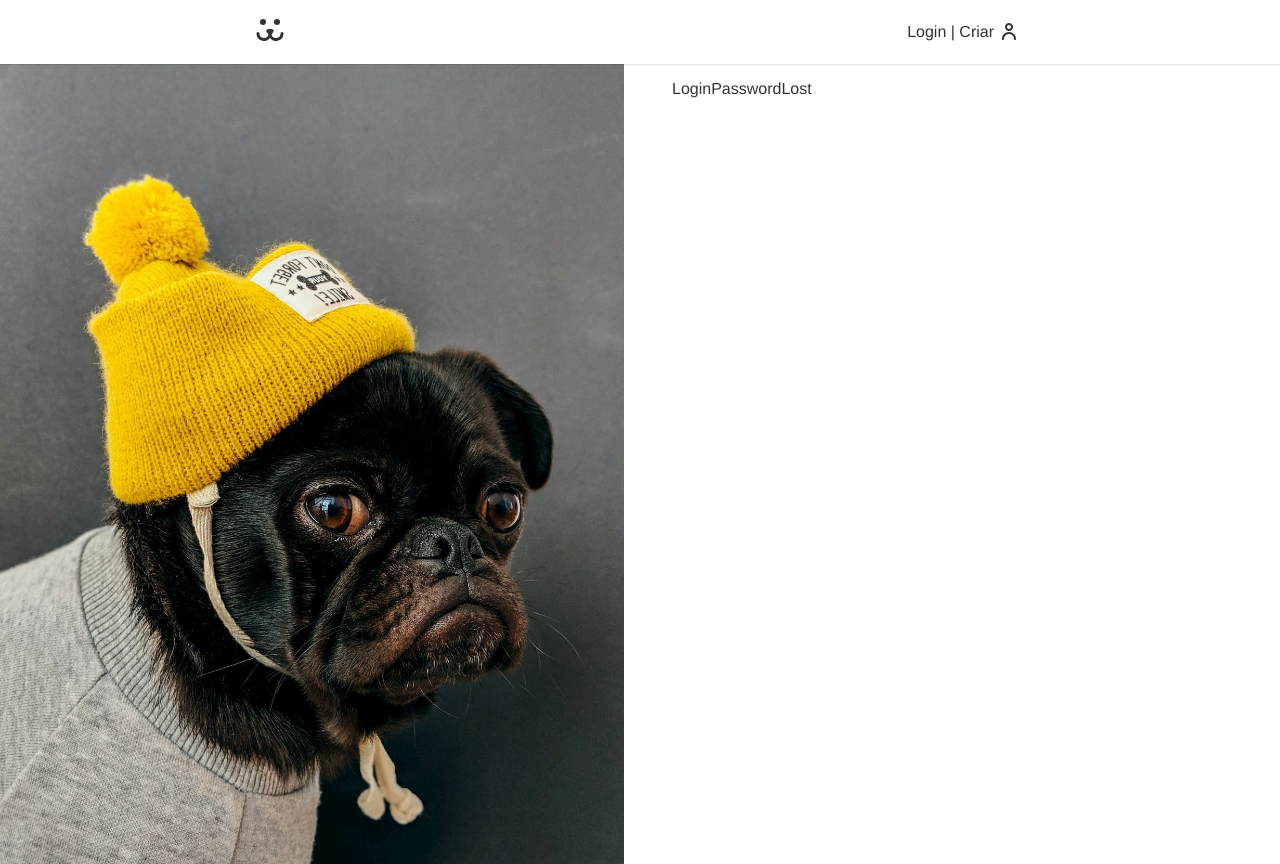
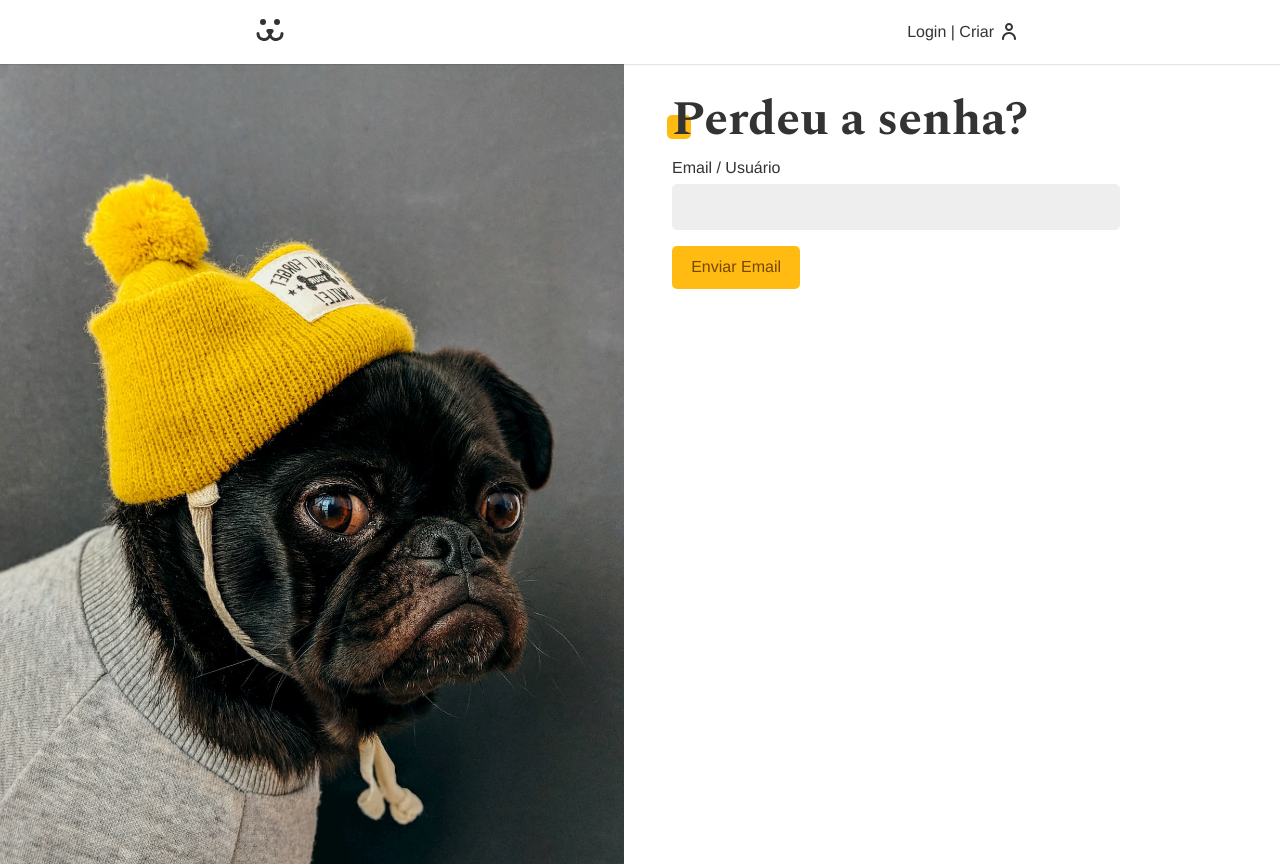
Before and after one commit to LucasDev9645/Projeto_Dogs_2023, a React app: page /login/perdeu in a window 1280 px wide. Built offline with nearby package versions, Linux system fonts and the light colour scheme; the HTML template or start-up script is replaced by a standard one.

Commit message:
Lost password part 1

```diff
--- a/src/components/Login/LoginPasswordLost/index.jsx
+++ b/src/components/Login/LoginPasswordLost/index.jsx
@@ -1,7 +1,45 @@
 import React from "react";
 
+import Input from "../../Reusable/Input";
+import Button from "../../Reusable/Button";
+import useForm from "../../../Hooks/useForm";
+import useFetch from "../../../Hooks/useFetch";
+import Error from "../../../Help/Error";
+import { PASSWORD_LOST } from "../../../util/api";
+
 const LoginPasswordLost = () => {
-  return <div>LoginPasswordLost</div>;
+  const login = useForm();
+  const { data, loading, error, request } = useFetch();
+
+  async function handleSubmit(e) {
+    e.preventDefault();
+    if (login.validate()) {
+      const { url, options } = PASSWORD_LOST({
+        login: login.value,
+        url: window.location.href.replace("perdeu", "resetar"),
+      });
+      request(url, options);
+    }
+  }
+
+  return (
+    <section>
+      <h1 className="title">Perdeu a senha?</h1>
+      {data ? (
+        <p style={{ color: "#4c1" }}>{data}</p>
+      ) : (
+        <form onSubmit={handleSubmit}>
+          <Input label="Email / Usuário" type="text" name="email" {...login} />
+          {loading ? (
+            <Button disabled>Enviando...</Button>
+          ) : (
+            <Button>Enviar Email</Button>
+          )}
+        </form>
+      )}
+      <Error error={error} />
+    </section>
+  );
 };
 
 export default LoginPasswordLost;
--- a/src/util/api.js
+++ b/src/util/api.js
@@ -114,3 +114,16 @@
     },
   };
 }
+
+export function PASSWORD_LOST(body) {
+  return {
+    url: API_URL + "/api/password/lost",
+    options: {
+      method: "POST",
+      headers: {
+        "Content-Type": "application/json",
+      },
+      body: JSON.stringify(body),
+    },
+  };
+}
```
